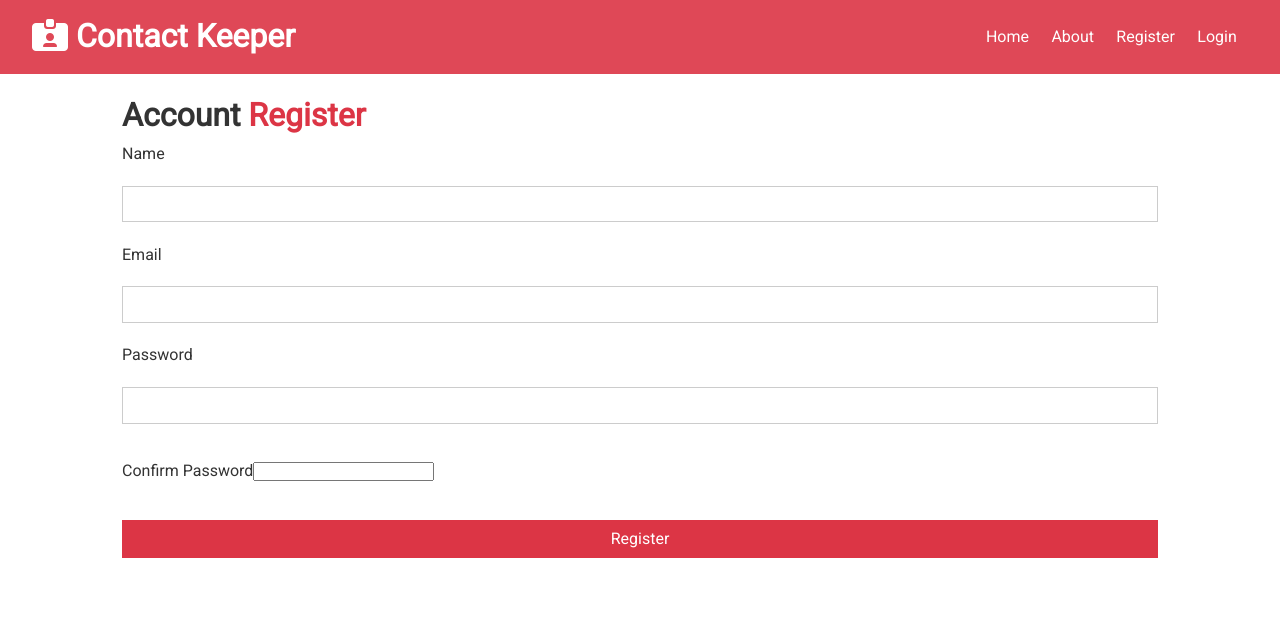
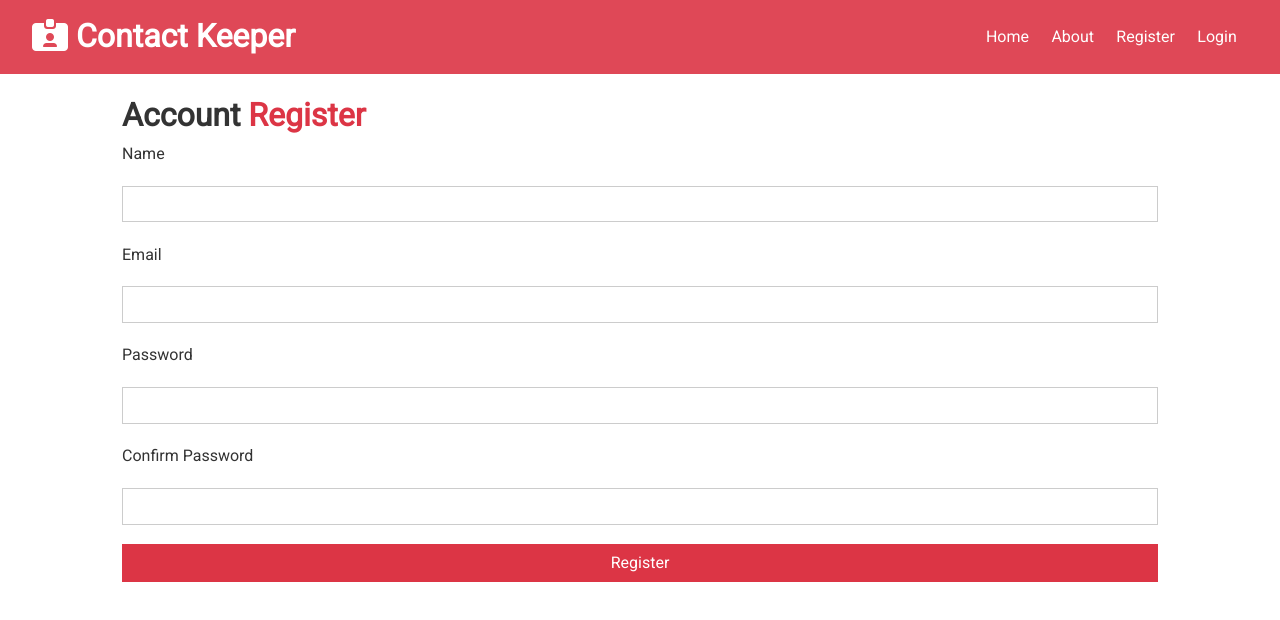
Before and after one commit to RdotSilva/MERN-MyBook-Contact-Manager, a React (Create React App) app in the folder client/: page /register in a window 1280 px wide. Shown: the top 620 px of the page. Built offline with nearby package versions, Linux system fonts and the light colour scheme.

Commit message:
Update requirements for register form

```diff
--- a/client/src/components/auth/Register.js
+++ b/client/src/components/auth/Register.js
@@ -36,11 +36,23 @@ const Register = () => {
 			<form onSubmit={onSubmit}>
 				<div className="form-group">
 					<label htmlFor="name">Name</label>
-					<input type="text" name="name" value={name} onChange={onChange} />
+					<input
+						type="text"
+						name="name"
+						value={name}
+						onChange={onChange}
+						required
+					/>
 				</div>
 				<div className="form-group">
 					<label htmlFor="email">Email</label>
-					<input type="email" name="email" value={email} onChange={onChange} />
+					<input
+						type="email"
+						name="email"
+						value={email}
+						onChange={onChange}
+						required
+					/>
 				</div>
 				<div className="form-group">
 					<label htmlFor="password">Password</label>
@@ -49,15 +61,19 @@ const Register = () => {
 						name="password"
 						value={password}
 						onChange={onChange}
+						required
+						minLength="6"
 					/>
 				</div>
 				<div className="form-group">
 					<label htmlFor="password2">Confirm Password</label>
 					<input
-						type="password2"
+						type="password"
 						name="password2"
 						value={password2}
 						onChange={onChange}
+						required
+						minLength="6"
 					/>
 				</div>
 				<input
```
